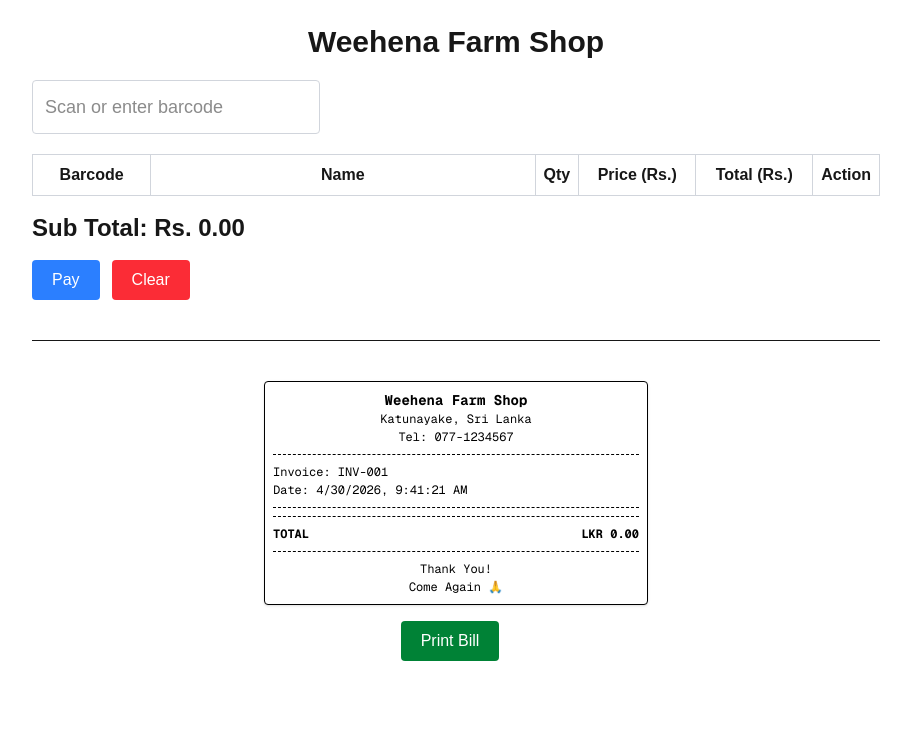
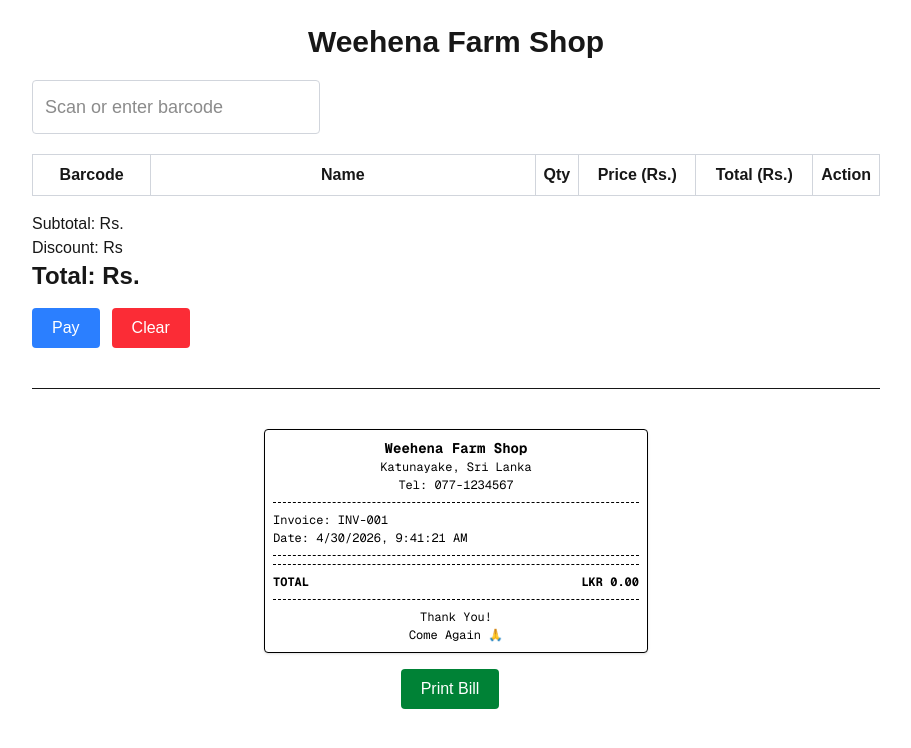
Before and after one commit to yohan9878/pos-system, a Next.js app: page / in a window 1280 px wide. Shown: the top 748 px of the page, without its empty margins (184-1095 px from the left). Built offline with nearby package versions, Linux system fonts and the light colour scheme.

Commit message:
Updated total display fumction

```diff
--- a/app/components/TotalDisplay.tsx
+++ b/app/components/TotalDisplay.tsx
@@ -1,27 +1,39 @@
 "use client";
 
 import { useEffect, useEffectEvent, useState } from "react";
-import { CartItem } from "../types";
 
 interface Props {
-  cart: CartItem[];
+  subtotal: number;
+  total: number;
+  discount: number;
+  discountType: "percentage" | "fixed";
 }
 
-export default function TotalDisplay({ cart }: Props) {
+export default function TotalDisplay({
+  subtotal,
+  total,
+  discount,
+  discountType,
+}: Props) {
   const [isClient, setIsClient] = useState(false);
 
- const updateIsClient = useEffectEvent((isClient: boolean ) => {
-     setIsClient(isClient);
-    });
+  const updateIsClient = useEffectEvent((isClient: boolean) => {
+    setIsClient(isClient);
+  });
 
-   useEffect(() => {
-     updateIsClient(true)
-   }, [])
+  useEffect(() => {
+    updateIsClient(true);
+  }, []);
 
-  const total = cart.reduce((sum, item) => sum + item.price * item.qty, 0).toFixed(2);
-  return (isClient &&
-    <div>
-      <h2 className="text-2xl font-bold mt-4"> Sub Total: Rs. {total}</h2>
-    </div>
+  return (
+    isClient && (
+      <div className="mt-4">
+        <h2>Subtotal: Rs. {subtotal}</h2>
+        <h2>
+          Discount: {discount} {discountType === "percentage" ? "%" : "Rs"}
+        </h2>
+        <h2 className="text-2xl font-bold">Total: Rs. {total}</h2>
+      </div>
+    )
   );
 }
```
